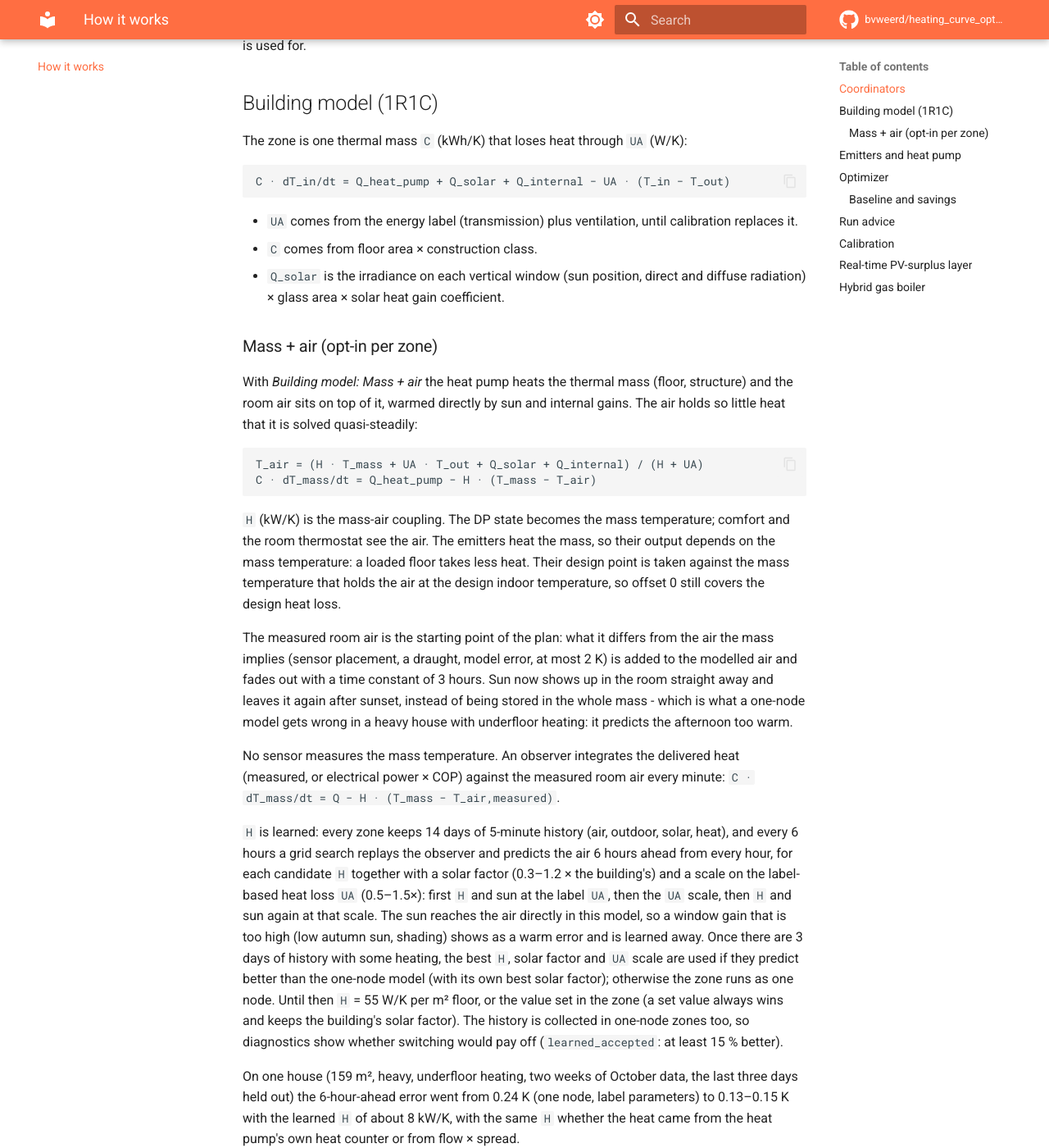
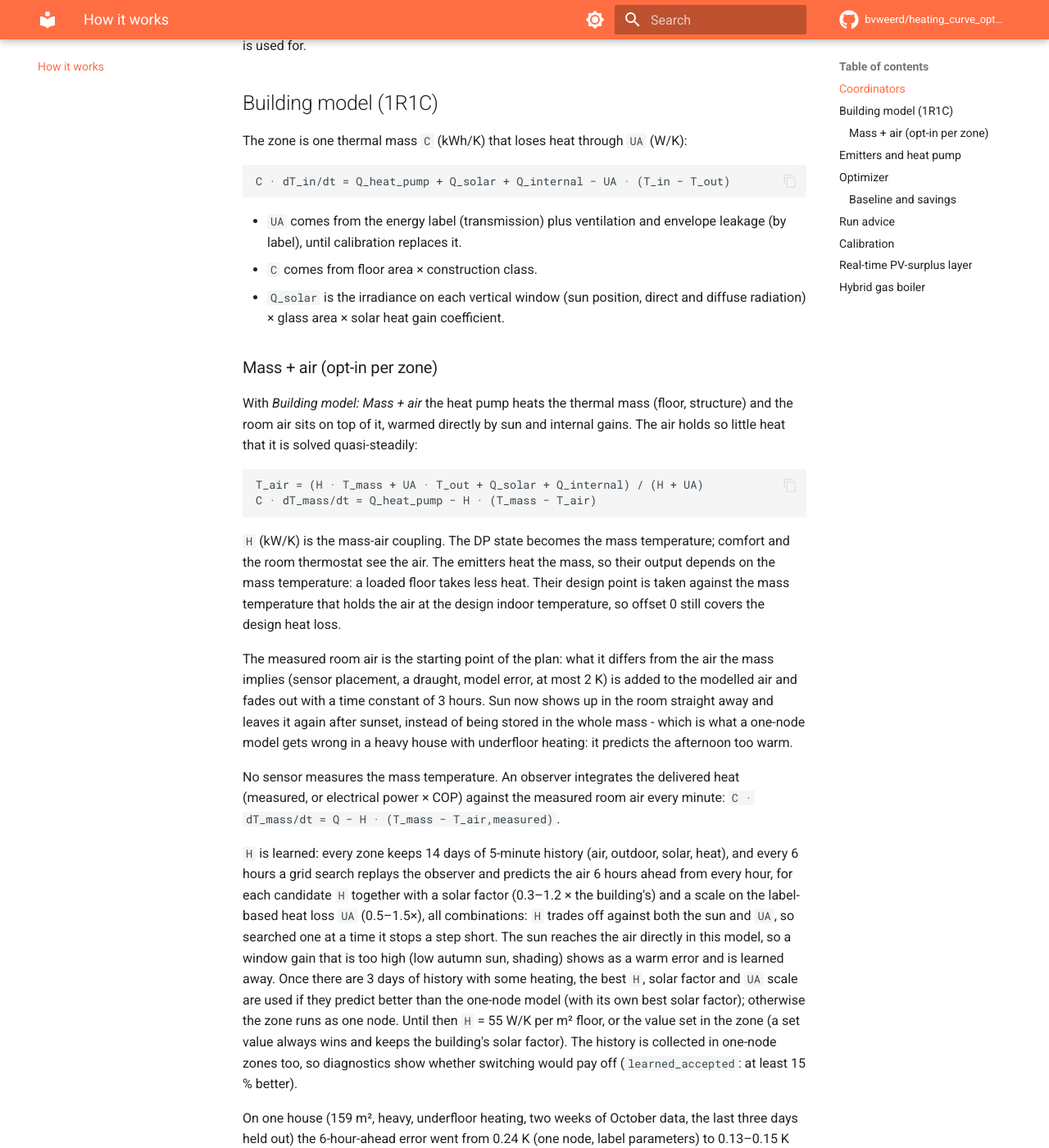
Before and after one commit to bvweerd/heating_curve_optimizer, an MkDocs documentation site: the page built from docs/algorithm.md, in a window 1280 px wide and 1400 px high, scrolled down 528 px. Shown: the whole window at 82% size. Built offline with MkDocs 1.6.1 and Material for MkDocs 9.7.7, drawn with Linux system fonts in a browser that asks for light colours; comment, search, counter and statistics services are not loaded.

Commit message:
fix: realistic ventilation and leakage from the label
Natural ventilation used 1.0 ACH, more than half of the label heat loss:
a 159 m² A+ house came out at 226 W/K against a measured 150-175 W/K.
Ventilation types are now what a user can recognise (natural, mechanical
exhaust, balanced, heat recovery) with average winter air changes, plus
envelope leakage derived from the energy label. The same house is now
159 W/K.

The mass model searches coupling, solar factor and UA scale on the full
grid: searched one or two at a time it stopped a grid step short when
the label UA was off.

````diff
--- a/docs/algorithm.md
+++ b/docs/algorithm.md
@@ -29,8 +29,8 @@ The zone is one thermal mass `C` (kWh/K) that loses heat through `UA`
 C · dT_in/dt = Q_heat_pump + Q_solar + Q_internal − UA · (T_in − T_out)
 ```
 
-- `UA` comes from the energy label (transmission) plus ventilation, until
-  calibration replaces it.
+- `UA` comes from the energy label (transmission) plus ventilation and
+  envelope leakage (by label), until calibration replaces it.
 - `C` comes from floor area × construction class.
 - `Q_solar` is the irradiance on each vertical window (sun position, direct
   and diffuse radiation) × glass area × solar heat gain coefficient.
@@ -71,8 +71,9 @@ room air every minute: `C · dT_mass/dt = Q − H · (T_mass − T_air,measured)
 solar, heat), and every 6 hours a grid search replays the observer and
 predicts the air 6 hours ahead from every hour, for each candidate `H`
 together with a solar factor (0.3–1.2 × the building's) and a scale on the
-label-based heat loss `UA` (0.5–1.5×): first `H` and sun at the label
-`UA`, then the `UA` scale, then `H` and sun again at that scale. The sun reaches
+label-based heat loss `UA` (0.5–1.5×), all combinations: `H` trades off
+against both the sun and `UA`, so searched one at a time it stops a step
+short. The sun reaches
 the air directly in this model, so a window gain that is too high (low
 autumn sun, shading) shows as a warm error and is learned away. Once there
 are 3 days of history with some heating, the best `H`, solar factor and
````
Also changed, not shown: CHANGELOG.md (+12 -0 lines), docs/configuration.md (+2 -2 lines), 9 other files.
